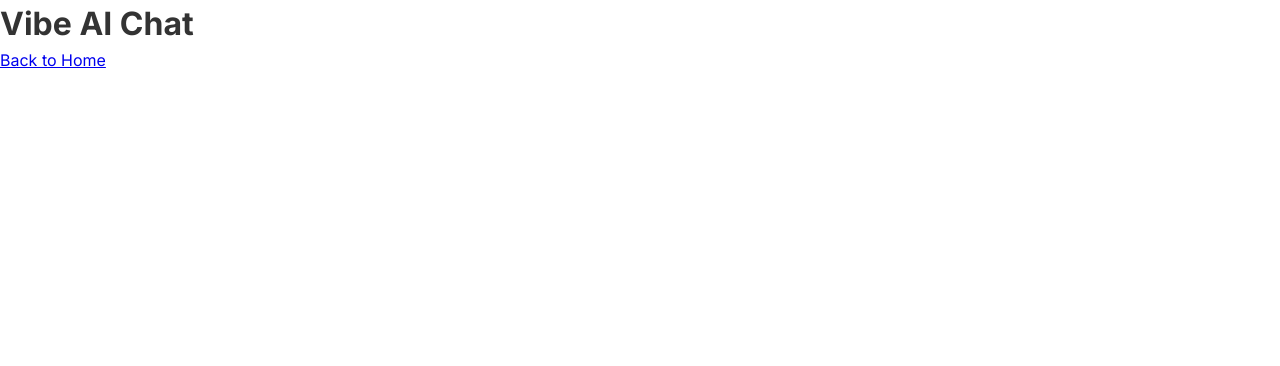
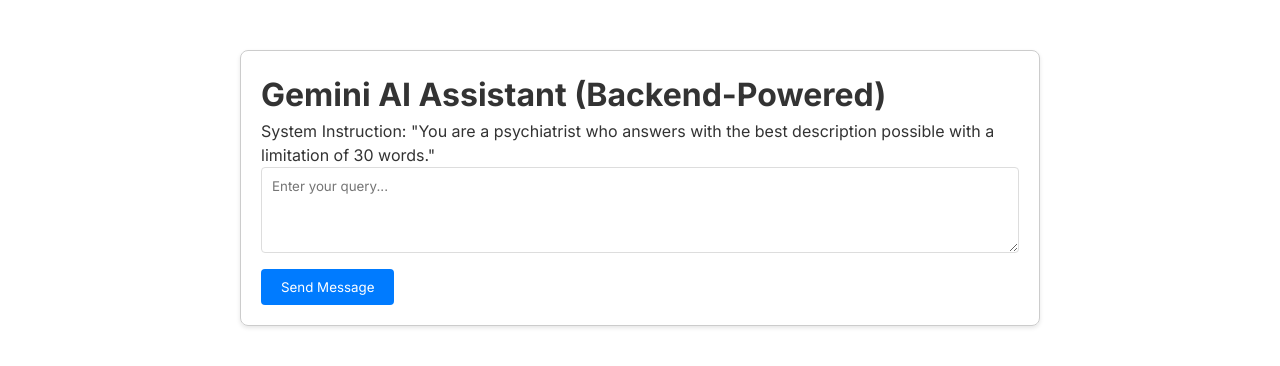
Before and after one commit to valentino-setiawan/VibePJBL, a React (Vite) app: page /chat in a window 1280 px wide. Shown: the top 366 px of the page. Built offline with nearby package versions, Linux system fonts and the light colour scheme.

Commit message:
V0.4, Fixed desktop config and exported chat styling to chat.css to reduce clutter

```diff
--- a/src/App.css
+++ b/src/App.css
@@ -30,7 +30,6 @@
 
 .app {
   width: 100%;
-  max-width: 1440px;
   margin: 0 auto;
   min-height: 100vh;
   display: flex;
--- a/src/App.jsx
+++ b/src/App.jsx
@@ -1,17 +1,7 @@
 import { useState, useEffect } from 'react'
 import { Link, Routes, Route } from 'react-router-dom'
+import Chat from './chat'
 import './App.css'
-
-// Create a new Chat component (or import it if in separate file)
-function Chat() {
-  return (
-    <div className="chat-container">
-      <h1>Vibe AI Chat</h1>
-      {/* Add your chat interface here */}
-      <Link to="/" className="back-button">Back to Home</Link>
-    </div>
-  )
-}
 
 function App() {
   return (
--- a/src/chat.css
+++ b/src/chat.css
@@ -0,0 +1,38 @@
+.chatPage {
+    max-width: 800px;
+    margin: 50px auto;
+    padding: 20px;
+    border: 1px solid #ccc;
+    border-Radius: 8px;
+    box-shadow: 0 2px 4px rgba(0,0,0,0.1)
+}
+
+.formArea {
+    width: 100%;
+    padding: 10px;
+    margin-Bottom: 10px;
+    border-Radius: 4px;
+    border: 1px solid #ddd
+}
+
+.submitBtn {
+    padding: 10px 20px;
+    background-Color: #007bff;
+    color: white;
+    border: none;
+    border-Radius: 4px;
+    cursor: pointer
+}
+
+.historyBar {
+    margin-Top: 20px;
+    border-Top: 1px solid #eee;
+    padding-Top: 15px
+}
+
+.chatMsg {
+    margin-Bottom: 10px;
+    padding: 8px;
+    border-Radius: 4px
+
+}
--- a/src/chat.jsx
+++ b/src/chat.jsx
@@ -1,13 +1,128 @@
-import React from 'react'
-import './App.css'
+import { useState, useEffect } from 'react'
+import './chat.css'
+
+
+// src/App.jsx
 
 function Chat() {
+  const [prompt, setPrompt] = useState('');
+  const [response, setResponse] = useState('');
+
+  // 1. Initialize history from localStorage or an empty array
+  const [history, setHistory] = useState(() => {
+    try {
+      const savedHistory = localStorage.getItem('chatHistory'); // Attempt to get saved history
+      // If history exists, parse it; otherwise, return an empty array
+      return savedHistory ? JSON.parse(savedHistory) : [];
+    } catch (error) {
+      // Handle potential errors if localStorage is disabled or data is corrupted
+      console.error("Failed to parse history from localStorage:", error);
+      return []; // Return empty history in case of error
+    }
+  });
+
+  const [loading, setLoading] = useState(false);
+  const [error, setError] = useState(null);
+
+  // 2. useEffect to save history to localStorage whenever it changes
+  useEffect(() => {
+    try {
+      // Convert the history array to a JSON string before saving
+      localStorage.setItem('chatHistory', JSON.stringify(history));
+    } catch (error) {
+      console.error("Failed to save history to localStorage:", error);
+    }
+  }, [history]); // Dependency array: this effect runs whenever the 'history' state changes
+
+  const handleSubmit = async (e) => {
+    e.preventDefault();
+    setLoading(true);
+    setError(null);
+
+    // Create the new message entry for the user
+    const newUserMessage = { role: 'user', text: prompt };
+
+    // Optimistically update history immediately to show user's message
+    // This provides better UX by making the UI feel snappier
+    const updatedHistoryForBackend = [...history, newUserMessage];
+    setHistory(updatedHistoryForBackend); // Update local state for rendering
+
+    try {
+      const GEMINI_HOME_ENTERTAINTMENT = 'http://localhost:3001/api/chat'; // Your backend URL
+
+      const res = await fetch(GEMINI_HOME_ENTERTAINTMENT, {
+        method: 'POST',
+        headers: {
+          'Content-Type': 'application/json',
+        },
+        body: JSON.stringify({
+          prompt: prompt,
+          history: updatedHistoryForBackend // Send the updated history to the backend
+        }),
+      });
+
+      if (!res.ok) {
+        // If the backend response is not OK (e.g., 400, 500), throw an error
+        // throw new Error(HTTP error! status: ${res.status});
+      }
+
+      const data = await res.json(); // Parse the JSON response from the backend
+      const aiResponseText = data.response;
+      setResponse(aiResponseText); // Update the single AI response state (optional if only using history)
+
+      // Create the new message entry for the AI response
+      const newAiMessage = { role: 'model', text: aiResponseText };
+
+      // Update history again with the AI's response
+      // This will trigger the useEffect to save the complete new history to localStorage
+      setHistory(prevHistory => [...prevHistory, newAiMessage]);
+
+      setPrompt(''); // Clear the input field after sending
+
+    } catch (err) {
+      console.error('Error fetching from backend:', err);
+      setError('Failed to get response from AI. Please try again.');
+      // Optional: If an error occurs, you might want to revert the last user message
+      // or add an error message to the history. For simplicity, we just show an error.
+      setHistory(history); // Revert history to its state before the failed request
+    } finally {
+      setLoading(false);
+    }
+  };
+
   return (
-    <div className="chat-container">
-      <h1>Chat with Vibe AI</h1>
-      {/* Tambahkan komponen chat Anda di sini */}
+    <div className="chatPage">
+      <h1>Gemini AI Assistant (Backend-Powered)</h1>
+      <p>System Instruction: "You are a psychiatrist who answers with the best description possible with a limitation of 30 words."</p>
+
+      <form onSubmit={handleSubmit}>
+        <textarea className="formArea"
+          value={prompt}
+          onChange={(e) => setPrompt(e.target.value)}
+          placeholder="Enter your query..."
+          rows="4"
+          disabled={loading}
+        />
+        <button className='submitBtn' type="submit" disabled={loading}>
+          {loading ? 'Generating...' : 'Send Message'}
+        </button>
+      </form>
+
+      {error && <p style={{ color: 'red' }}>{error}</p>}
+
+      {/* Display conversation history */}
+      {history.length > 0 && (
+        <div className="historyBar">
+          <h2>Conversation History:</h2>
+          {history.map((msg, index) => (
+            <div className="chatMsg" style={{background: msg.role === user ? "#e9f5ff" : "#f9f9f9" }} key={index}>
+              <strong>{msg.role === 'user' ? 'You:' : 'AI:'}</strong> {msg.text}
+            </div>
+          ))}
+        </div>
+      )}
     </div>
-  )
+  );
 }
 
 export default Chat
```
